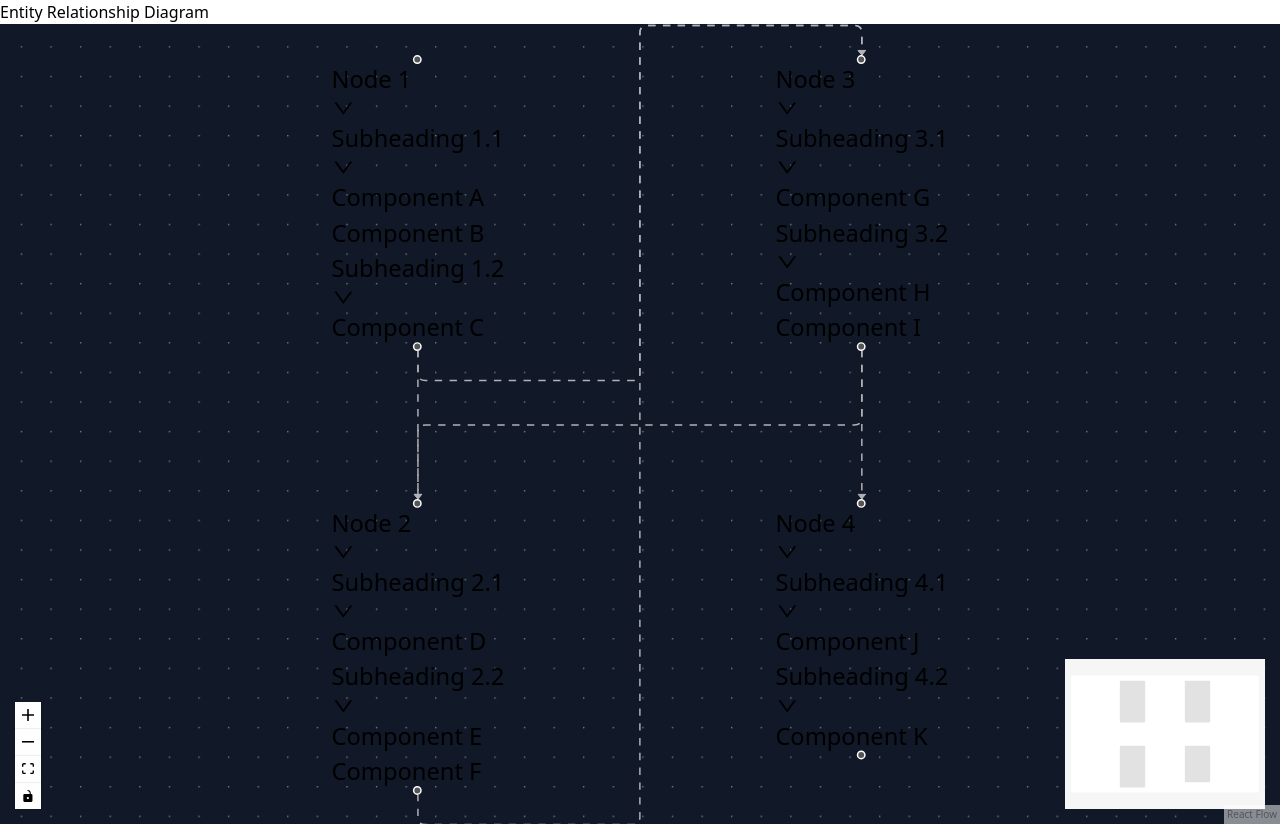
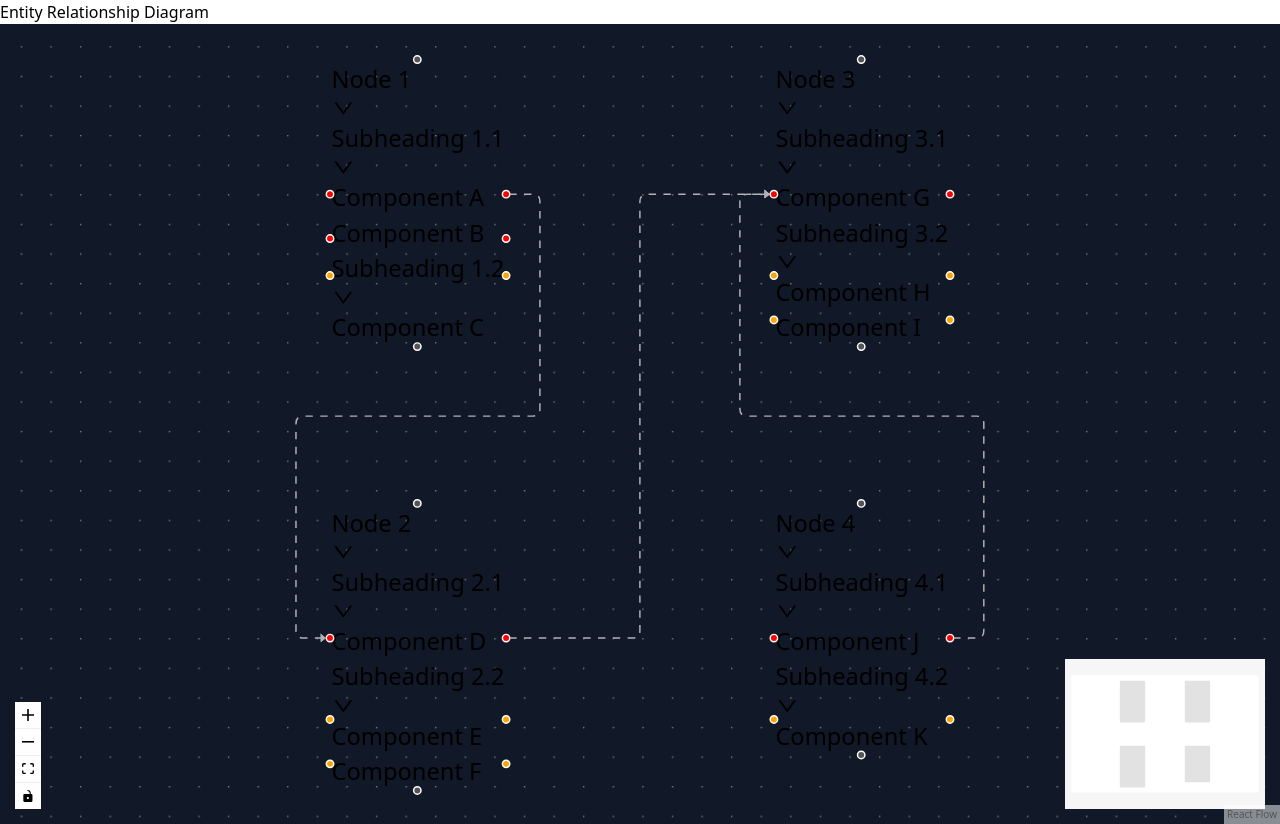
Before and after one commit to Anmol0987/React_Flow_EntityDiagram, a React (Vite) app: page / in a window 1280 px wide. Built offline with nearby package versions, Linux system fonts and the light colour scheme.

Commit message:
handlle connection

```diff
--- a/src/CustomNode.jsx
+++ b/src/CustomNode.jsx
@@ -24,27 +24,57 @@ const CustomNode = ({ data }) => {
           {!subCollapsed && (
             <ul>
               {data.components1.map((component, index) => (
-                <li key={index}>{component}</li>
+                <li key={index}>
+                  <div className='bg-red-500'>
+                    {component}
+                    <Handle
+                      type="source"
+                      position={Position.Right}
+                      id={`${component}`}
+                      style={{ background: 'red', top: 90 + index * 30 }}
+                    />
+                    <Handle
+                      type="target"
+                      position={Position.Left}
+                      id={`${component}`}
+                      style={{ background: 'red', top: 90 + index * 30 }}
+                    />
+                  </div>
+                </li>
               ))}
             </ul>
           )}
-
           <div className="flex justify-between font-bold  items-center mt-2">
-            <h4>{data.subheading2}</h4>
+            <h4>
+              {data.subheading2}
+            </h4>
             <AiOutlineDown className="cursor-pointer" onClick={toggleSubCollapse} />
           </div>
           {!subCollapsed && (
             <ul>
               {data.components2.map((component, index) => (
-                <li key={index}>{component}</li>
+                <li className='bg-orange-400' key={index}>
+                  {component}
+                  <Handle
+                    type="source"
+                    position={Position.Right}
+                    id={`${component}`}
+                    style={{ background: 'orange', top: 145 + index * 30 }}
+                  />
+                  <Handle
+                    type="target"
+                    position={Position.Left}
+                    id={`${component}`}
+                    style={{ background: 'orange', top: 145 + index * 30 }}
+                  />
+                </li>
               ))}
             </ul>
           )}
         </div>
       )}
-
-      <Handle type="source" position={Position.Bottom} />
-      <Handle type="target" position={Position.Top} />
+      <Handle type="source" id={`${data.label}-${data.label}`} position={Position.Bottom} />
+      <Handle type="target" id={`${data.label}-${data.label}`} position={Position.Top} />
     </div>
   );
 };
--- a/src/ERDiagram.jsx
+++ b/src/ERDiagram.jsx
@@ -64,17 +64,11 @@ const initialNodes = [
   },
 ];
 
-// const initialEdges = [
-//   { id: 'e1-2', source: '1', target: '2', type: 'smoothstep',color:"white", animated: true },
-//   { id: 'e1-3', source: '1', target: '3', type: 'smoothstep', animated: true },
-//   { id: 'e2-4', source: '2', target: '4', type: 'smoothstep', animated: true },
-// ];
+
 const initialEdges = [
   { id: 'e1-2', source: '1', target: '2', markerEnd: {type: 'arrowclosed',markerHeight:30,markerWidth:30}, type: 'smoothstep', animated: true },
-  { id: 'e1-3', source: '1', target: '3' ,markerEnd: {type: 'arrowclosed'}, type: 'smoothstep', animated: true},
+  { id: 'e1-3', source: '4', target: '3' ,markerEnd: {type: 'arrowclosed'}, type: 'smoothstep', animated: true},
   { id: 'e2-3', source: '2', target: '3',markerEnd: {type: 'arrowclosed'}, type: 'smoothstep', animated: true },
-  { id: 'e3-4', source: '3', target: '4',markerEnd: {type: 'arrowclosed'}, type: 'smoothstep', animated: true },
-  { id: 'e3-2', source: '3', target: '2',markerEnd: {type: 'arrowclosed'}, type: 'smoothstep', animated: true }
 ];
 
 
```
